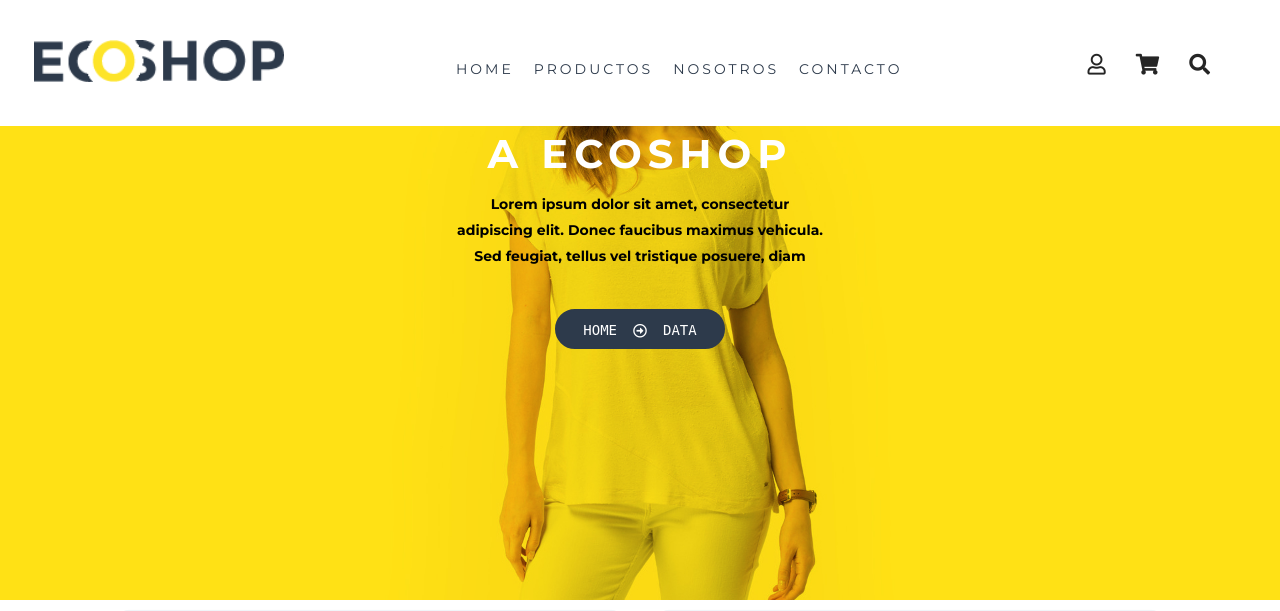
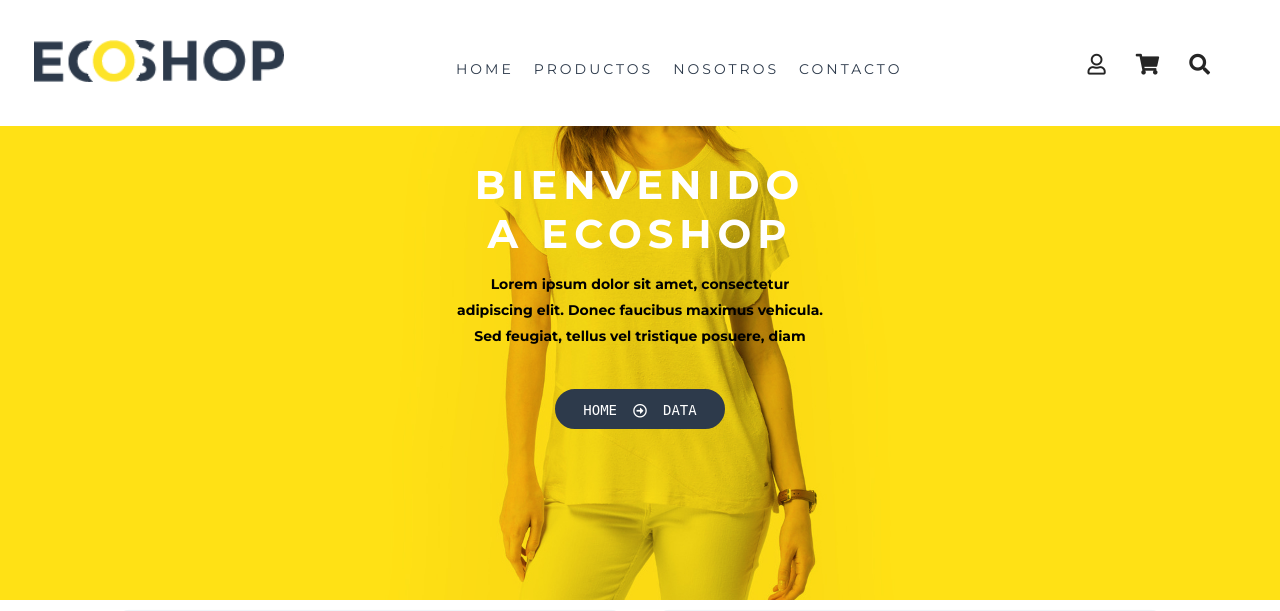
Before and after one commit to fedegrimo/grupo_7_EcoShop, a Node server app: page / in a window 1280 px wide. Shown: the top 611 px of the page. Run offline with Node 20, Linux system fonts and the light colour scheme.

Commit message:
seccion banner arreglado

```diff
--- a/public/css/home.css
+++ b/public/css/home.css
@@ -12,7 +12,7 @@
 }
 .container-banner{
     width: 100%;
-    margin-top:-1rem;
+    margin-top: 4rem;
     padding: 2rem;
     text-align: center;
     display: flex;
@@ -179,6 +179,7 @@
         margin: 0;
     }
     .container-banner{
+        margin-top: 4rem;
         padding: 4rem;
         text-align: center;
     }
```
